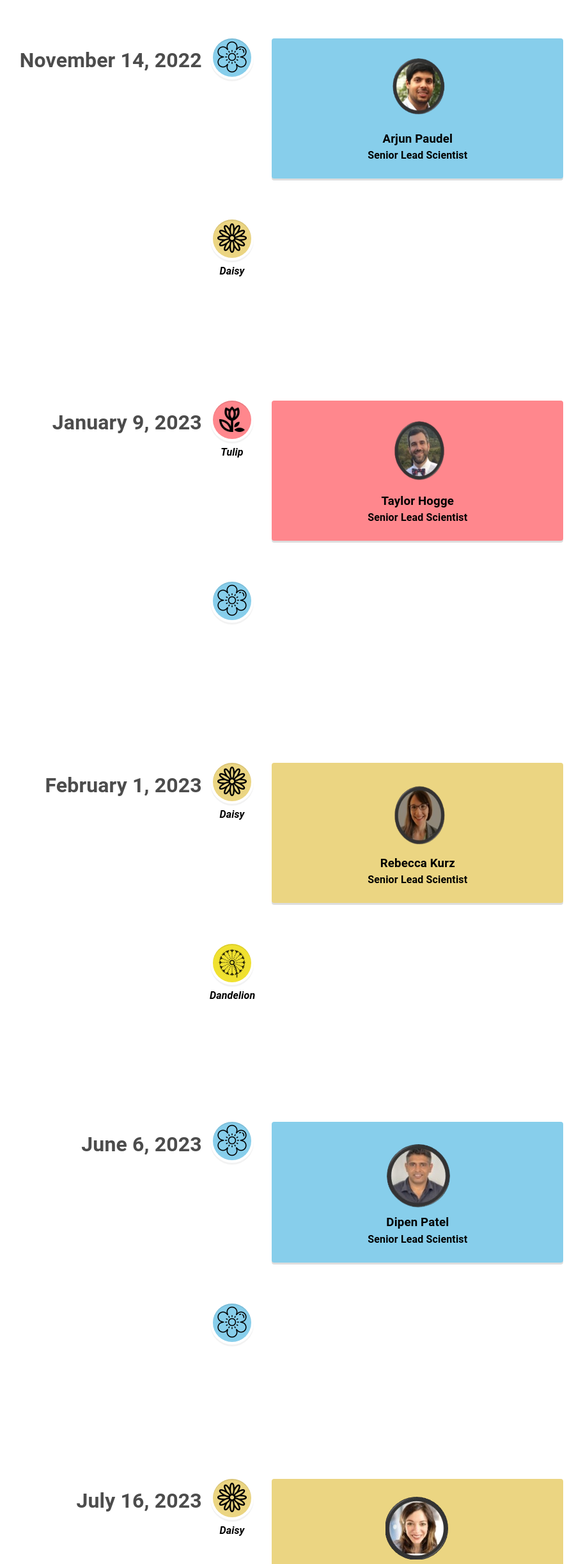
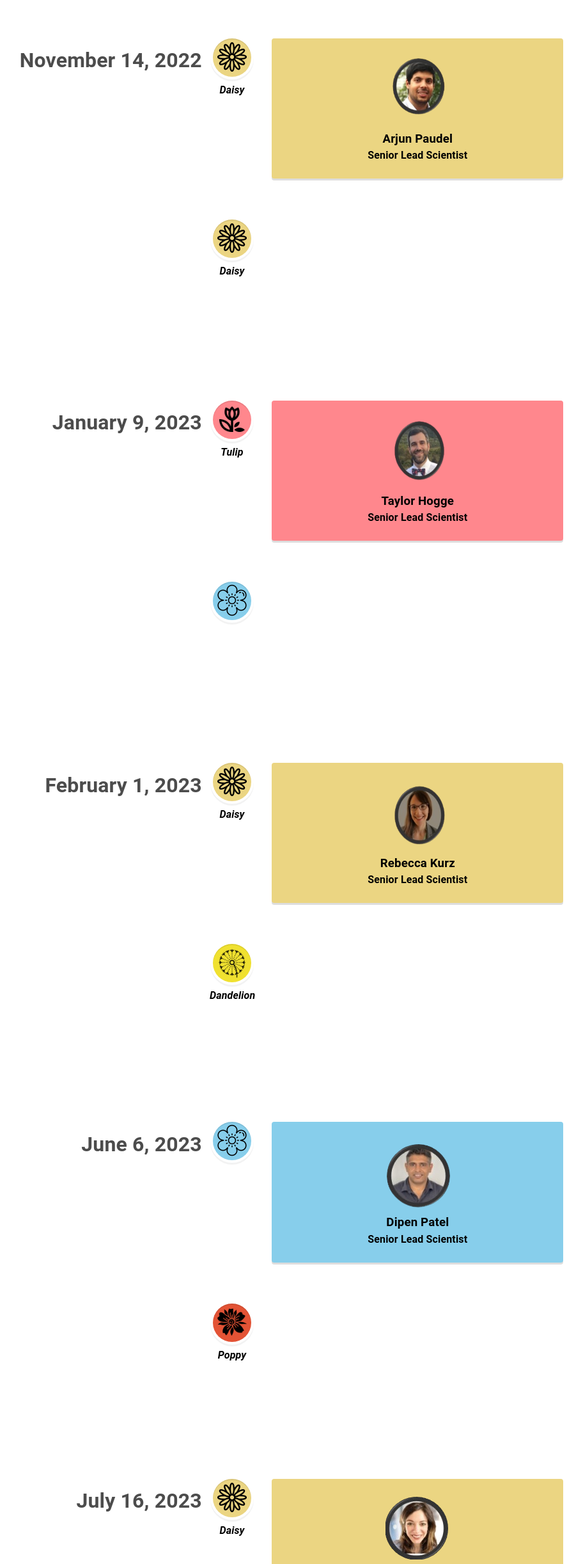
Before and after one commit to mfein28/KuenzelFlowers, a React (Create React App) app: page / in a window 1280 px wide. Shown: the part 3732-6176 px from the top of the page at 64% size, without its empty margins (277-1189 px from the left). Built offline with nearby package versions, Linux system fonts and the light colour scheme.

Commit message:
Picture fixes

```diff
--- a/src/Timeline.js
+++ b/src/Timeline.js
@@ -202,9 +202,9 @@ function Timeline() {
             <VerticalTimelineElement
                 className="vertical-timeline-element--work"
                 date={<div style={{marginTop: -30}}><h1>November 14, 2022</h1></div>}
-                iconStyle={{background: '#87CEEB', color: '#000000'}}
-                contentStyle={{background: '#87CEEB', color: '#000000'}}
-                icon={<div><img style={{margin: 4}} src={Flower}/><h4 style={{marginTop: 4}}><i></i></h4></div>}
+                iconStyle={{background: '#ebd582', color: '#000000'}}
+                contentStyle={{background: '#ebd582', color: '#000000'}}
+                icon={<div><img style={{margin: 4}} src={Daisy}/><h4 style={{marginTop: 4}}><i>Daisy</i></h4></div>}
             >
                 <img style={{height: 112, width: 105}} src={ArjunPaudel}/>
                 <h3 style={{color: "#000000"}} className="vertical-timeline-element-title">Arjun Paudel</h3>
@@ -281,9 +281,11 @@ function Timeline() {
             <VerticalTimelineElement
                 className="vertical-timeline-element--work"
                 date={<div style={{marginTop: -30}}><h1>June 12, 2023</h1></div>}
-                        iconStyle={{background: '#87CEEB', color: '#000000'}}
-                contentStyle={{background: '#87CEEB', color: '#000000'}}
-                icon={<div><img style={{margin: 4}} src={Flower}/><h4 style={{marginTop: 4}}><i></i></h4></div>}
+                        iconStyle={{background: '#E35335', color: '#000000'}}
+                contentStyle={{background: '#E35335', color: '#000000'}}
+                icon={<div><img style={{height: 50, width: 50, margin: 4}} src={Poppy}/><h4 style={{marginTop: 4}}>
+                    <i>Poppy</i></h4></div>}
+                // icon={<WorkIcon/>}
             >
                 <img src={MaxineAttobrah}/>
                 <h3 style={{color: "#000000"}} className="vertical-timeline-element-title">Maxine Attobrah</h3>
@@ -293,10 +295,9 @@ function Timeline() {
             <VerticalTimelineElement
                 className="vertical-timeline-element--work"
                 date={<div style={{marginTop: -30}}><h1>July 16, 2023</h1></div>}
-                        iconStyle={{background: '#ebd582', color: '#000000'}}
+                iconStyle={{background: '#ebd582', color: '#000000'}}
                 contentStyle={{background: '#ebd582', color: '#000000'}}
                 icon={<div><img style={{margin: 4}} src={Daisy}/><h4 style={{marginTop: 4}}><i>Daisy</i></h4></div>}
-                // icon={<WorkIcon/>}
             >
                 <img src={MadelineStilley}/>
                 <h3 style={{color: "#000000"}} className="vertical-timeline-element-title">Madeline Stilley</h3>
```
